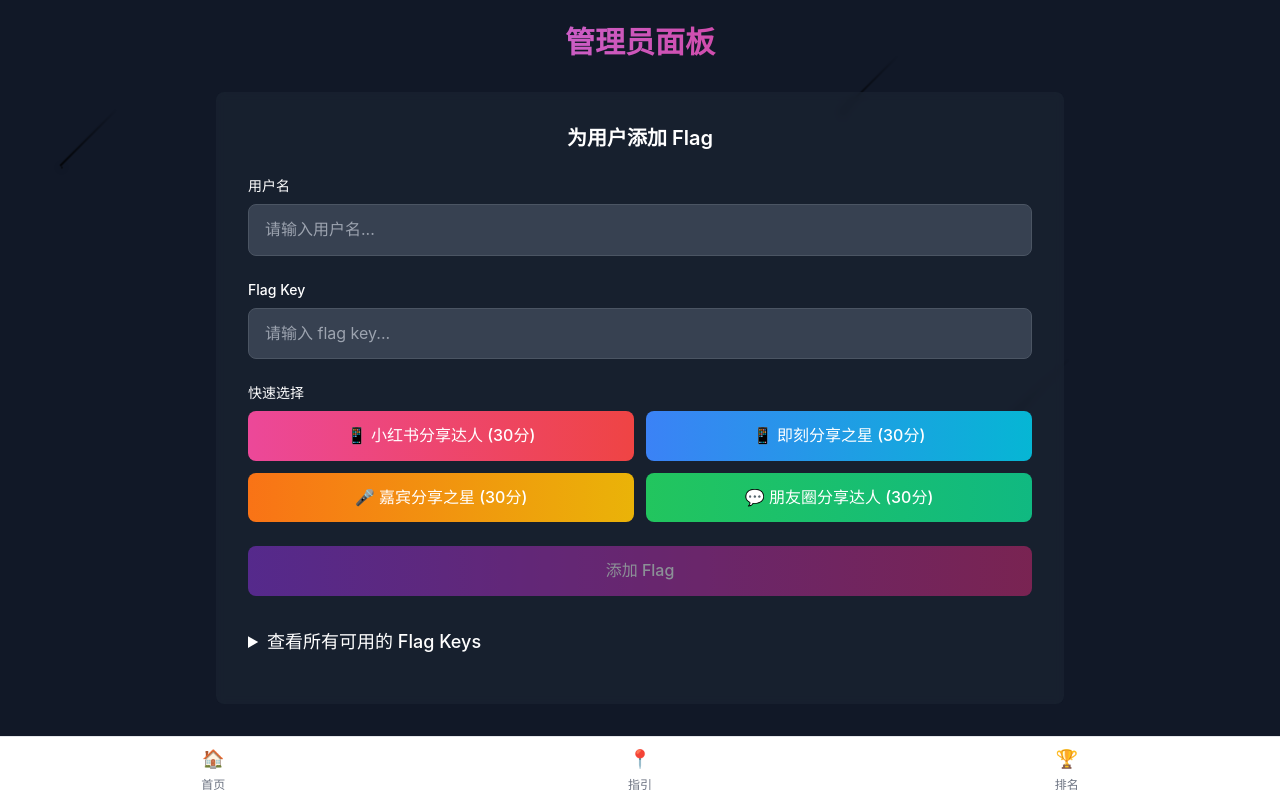
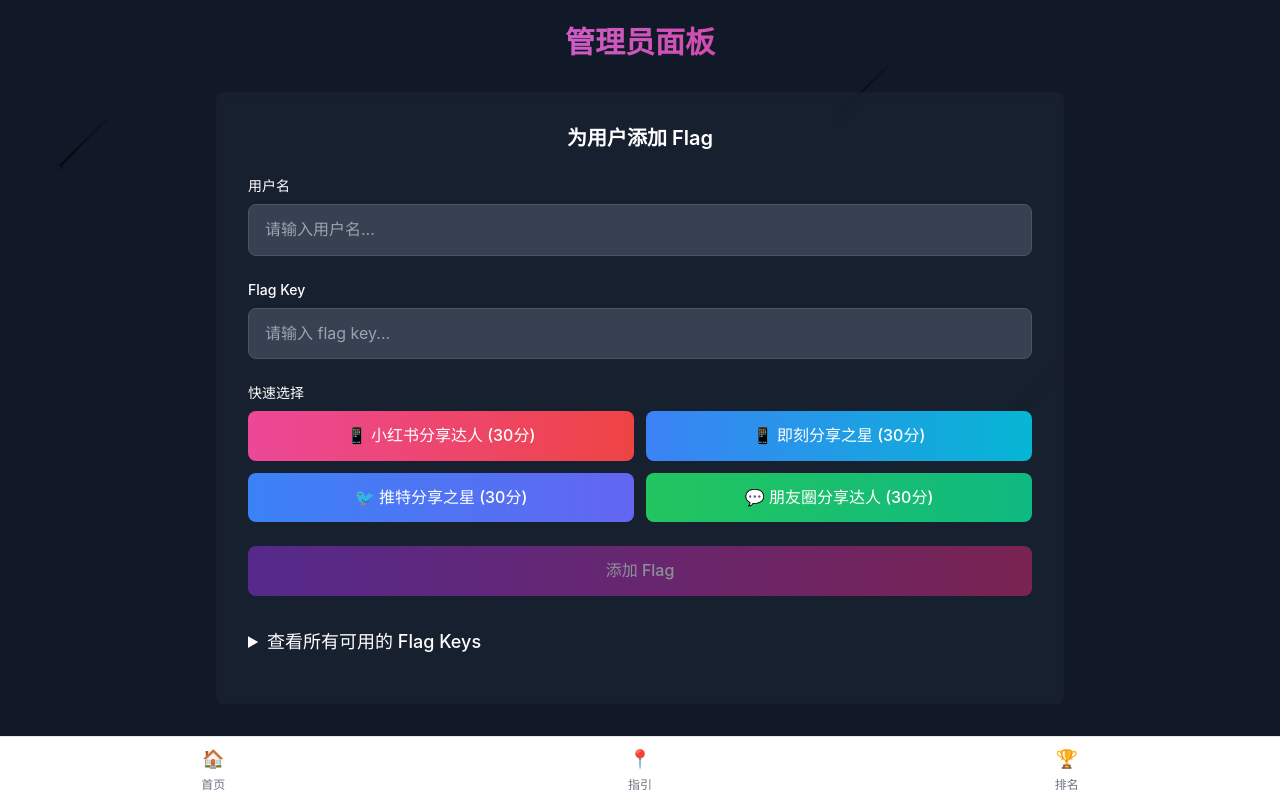
Before and after one commit to cursor-meetup/cursor-ctf, a React (Vite) app: page /admin in a window 1280 px wide. Built offline with nearby package versions, Linux system fonts and the light colour scheme.

Commit message:
fix: 内容更新

```diff
--- a/src/config/flag.json
+++ b/src/config/flag.json
@@ -153,7 +153,7 @@
     {
       "key": "share007",
       "points": 30,
-      "description": "嘉宾分享之星"
+      "description": "推特分享之星"
     },
     {
       "key": "querybuilder",
--- a/src/pages/Admin.tsx
+++ b/src/pages/Admin.tsx
@@ -110,9 +110,9 @@ const Admin: React.FC = () => {
                 </button>
                 <button
                   onClick={() => handleQuickSelect('share007')}
-                  className="px-4 py-3 bg-gradient-to-r from-orange-500 to-yellow-500 hover:from-orange-600 hover:to-yellow-600 rounded-lg transition-all duration-200 font-medium text-center"
+                  className="px-4 py-3 bg-gradient-to-r from-blue-500 to-indigo-500 hover:from-blue-600 hover:to-indigo-600 rounded-lg transition-all duration-200 font-medium text-center"
                 >
-                  🎤 嘉宾分享之星 (30分)
+                  🐦 推特分享之星 (30分)
                 </button>
                 <button
                   onClick={() => handleQuickSelect('wechatshare008')}
--- a/src/pages/Home.tsx
+++ b/src/pages/Home.tsx
@@ -330,7 +330,7 @@ const Home: React.FC = () => {
                           <span className="font-bold">朋友圈</span>
                           <br />
                           <a
-                            href="https://mp.weixin.qq.com/s/Y8Huw2_zaOJ9i6qDW-ociw?scene=1&click_id=1"
+                            href="https://mp.weixin.qq.com/s/bU9ktlX22S0s_rf6WS_IfA"
                             target="_blank"
                             rel="noopener noreferrer"
                             className="inline-block mt-1 px-3 py-1 bg-pink-600 text-white rounded-md hover:bg-pink-700 transition-colors duration-200 text-xs"
```
